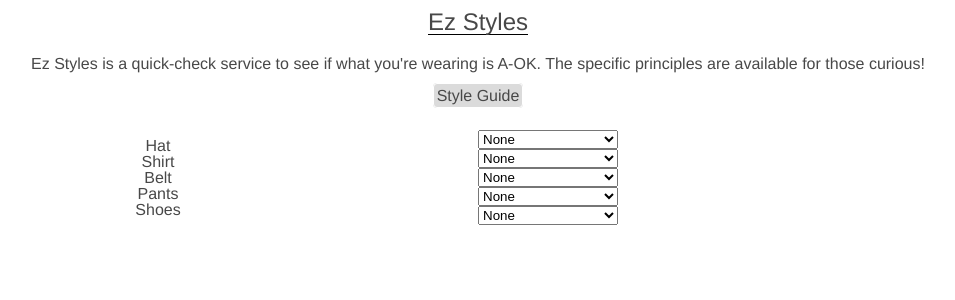
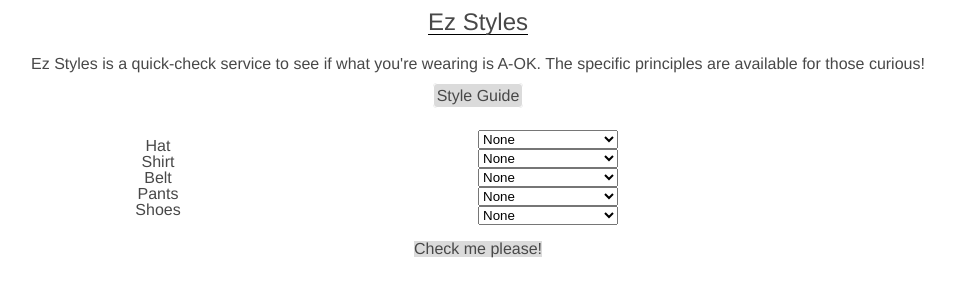
Before and after one commit to AbstractRamen/ez-styles, a PHP site: page / in a window 1280 px wide. Shown: the top 300 px of the page, without its empty margins (162-1117 px from the left). Run offline with PHP 8.4, Linux system fonts and the light colour scheme; style sheets or scripts are compiled from the project's sources.

Commit message:
Style submit

```diff
--- a/bundle.css
+++ b/bundle.css
@@ -218,4 +218,10 @@ table {
   font-weight: 500;
   background-color: #DBDBDB; }
 
+.submit {
+  display: block;
+  border: none;
+  background-color: #DBDBDB;
+  justify-content: center; }
+
 /*# sourceMappingURL=bundle.css.map */
--- a/index.html
+++ b/index.html
@@ -50,7 +50,7 @@
         </div>
       </div>
 
-      <secton class='interactive'>
+      <section class='interactive'>
         <section class='left-side'>
           <div class='apparel hat'>Hat</div>
           <div class='apparel shirt'>Shirt</div>
@@ -123,6 +123,10 @@
         </div>
         </section>
       </section>
+      <br/>
+      <div class="submit" id='check-submit'>
+        <p name="p">Check me please!</p>
+      </div>
     </div>
   </body>
 </html>
--- a/styles.scss
+++ b/styles.scss
@@ -198,3 +198,10 @@
   font-weight: 500;
   background-color: #DBDBDB;
 }
+
+.submit {
+  display: block;
+  border: none;
+  background-color: #DBDBDB;
+  justify-content: center;
+}
```
Also changed, not shown: 1 other file.
